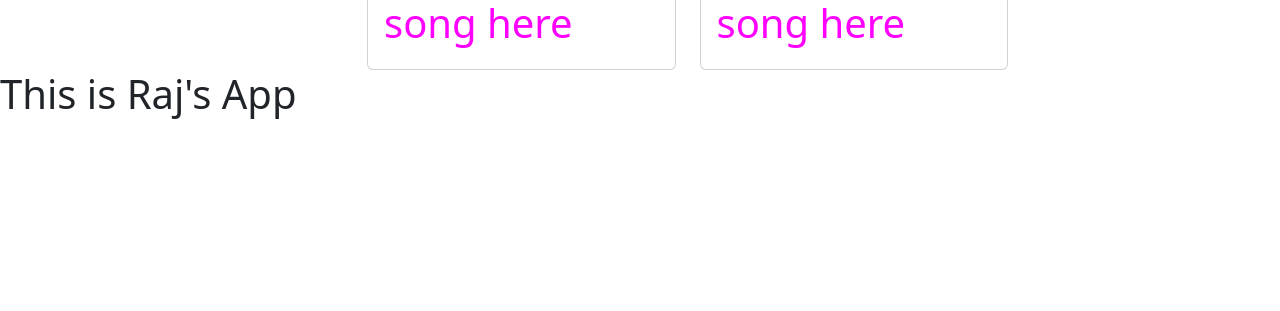
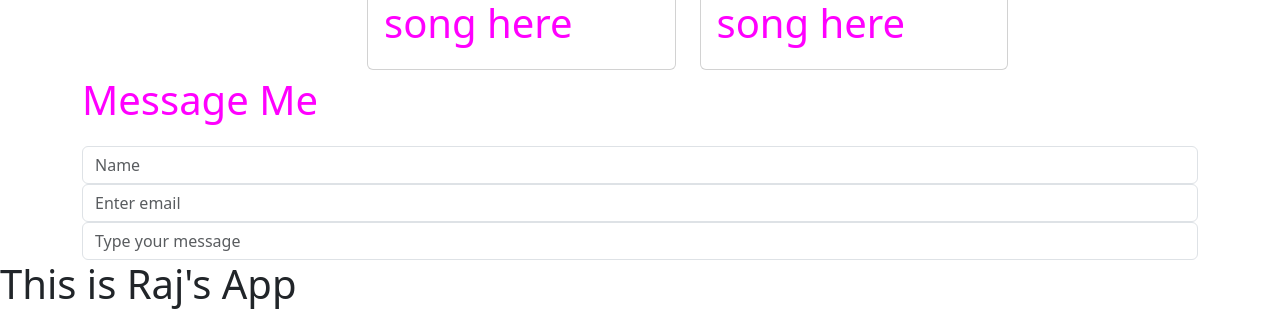
Before and after one commit to Sungket/rajapp, a React (Create React App) app: page / in a window 1280 px wide. Shown: the part 201-512 px from the top of the page. Built offline with nearby package versions, Linux system fonts and the light colour scheme.

Commit message:
added a form html code

```diff
--- a/src/App.js
+++ b/src/App.js
@@ -82,6 +82,23 @@ function App() {
 	  	  </div>
 	  	</div>
 	    </div>
+
+	  <section id="contact">
+	    <div class = "row">
+	      <p>Message Me</p>
+	      <form id = "contactForm" action = "forms/contact.php">
+	        <div class = "form-group">
+	          <input type="name" class="form-control" id="inputName" placeholder="Name"/>
+	        </div>
+	        <div class = "form-group">
+	  	  <input type = "email" class = "form-control" id = "inputEmail" aria-describedby="emailHelp" placeholder="Enter email"/>
+	        </div>
+	        <div class = "form-group">
+	  	  <input type="message" class="form-control" id="inputMessage" aria-describedby="message" placeholder="Type your message"/>
+	        </div>
+	      </form>
+	    </div>
+	  </section>
 	  </div>
 	</div>
     </div>
```
